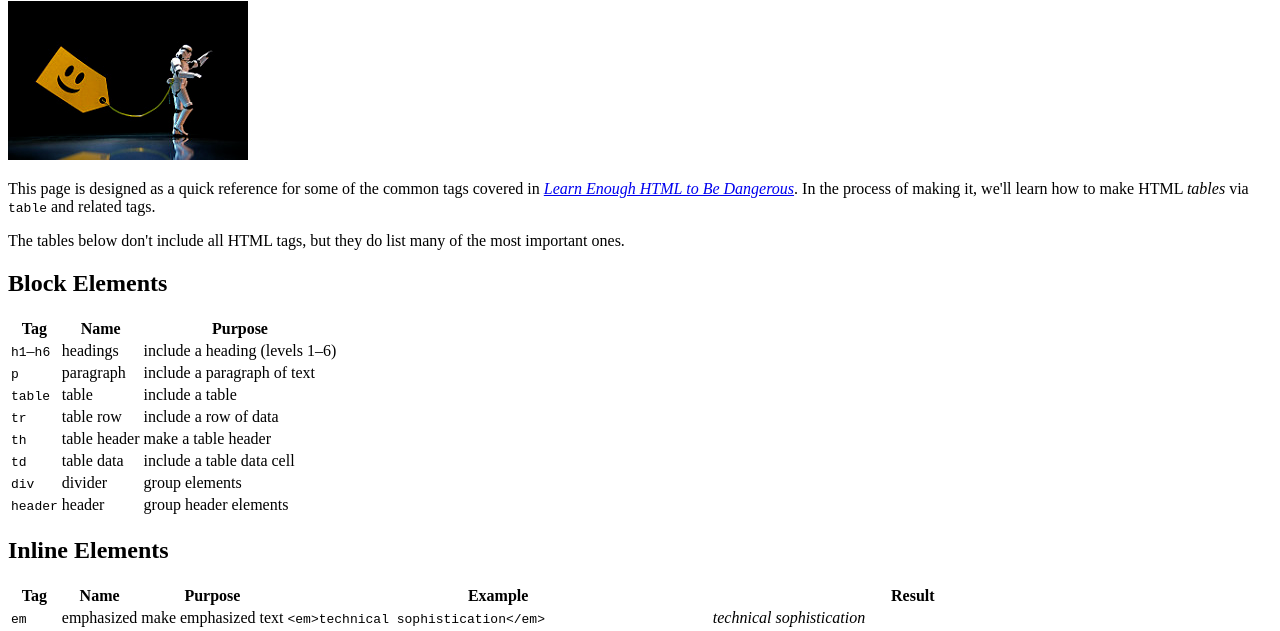
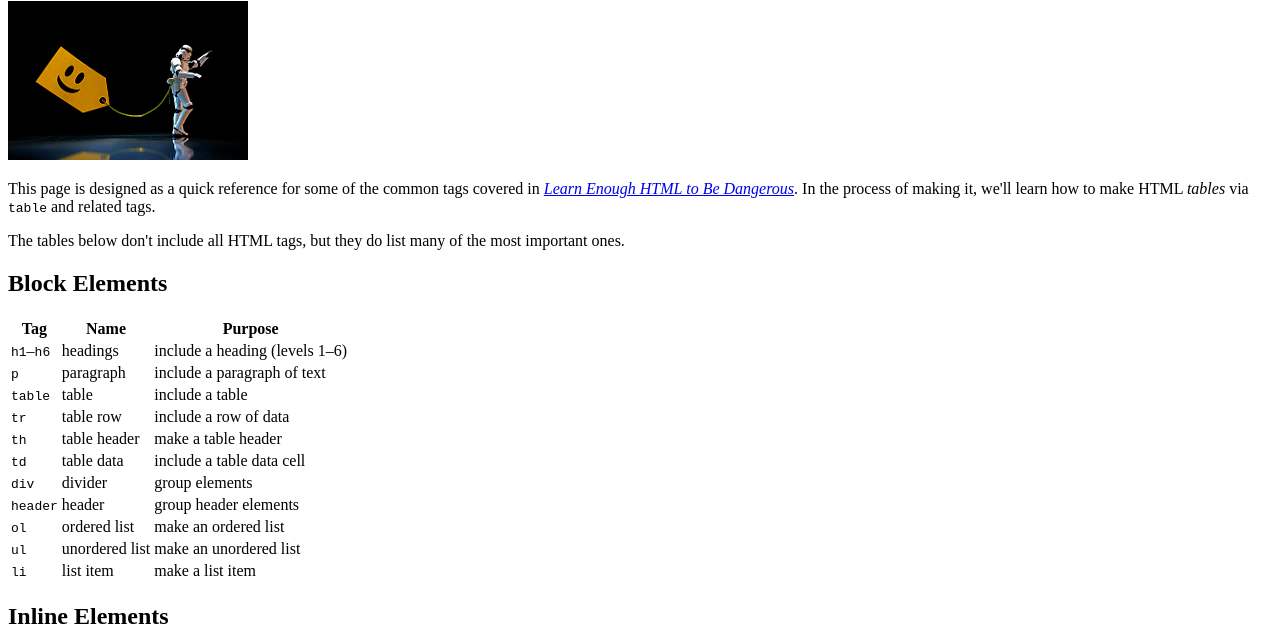
Before and after one commit to BenCreating/sample_website, a plain HTML site: page tags.html in a window 1280 px wide. Shown: the part 79-710 px from the top of the page. Drawn offline with Linux system fonts and the light colour scheme.

Commit message:
Updated tag tables

```diff
--- a/tags.html
+++ b/tags.html
@@ -72,6 +72,21 @@
         <td>header</td>
         <td>group header elements</td>
       </tr>
+      <tr>
+        <td><code>ol</code></td>
+        <td>ordered list</td>
+        <td>make an ordered list</td>
+      </tr>
+      <tr>
+        <td><code>ul</code></td>
+        <td>unordered list</td>
+        <td>make an unordered list</td>
+      </tr>
+      <tr>
+        <td><code>li</code></td>
+        <td>list item</td>
+        <td>make a list item</td>
+      </tr>
     </table>
 
     <h2>Inline Elements</h2>
```
